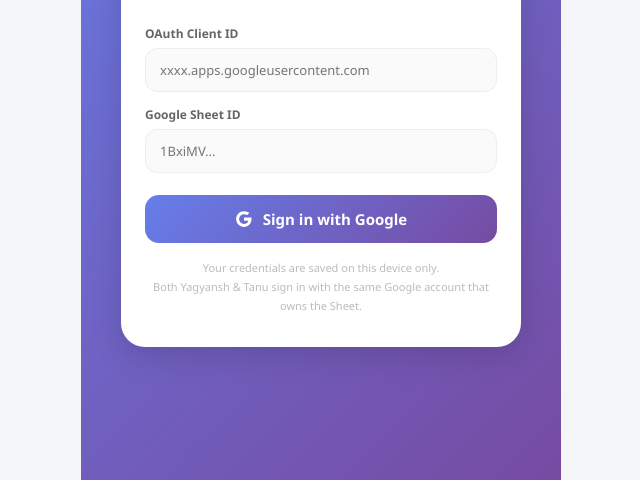
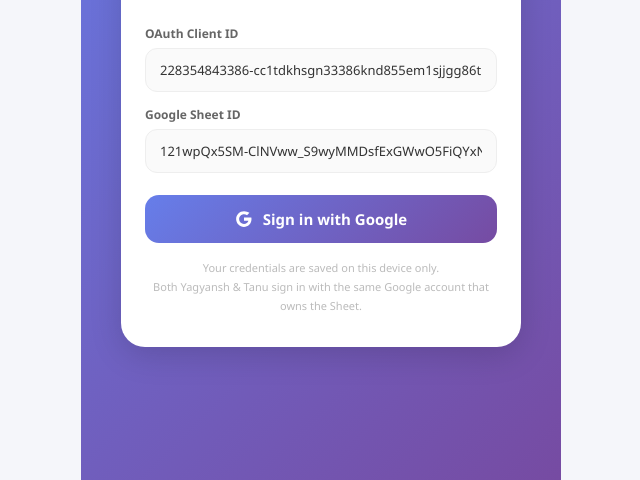
Before and after one commit to yagyansh17/expenses, a plain HTML site: page index.html in a window 1280 px wide. Shown: the part 320-800 px from the top of the page, without its empty margins (319-959 px from the left). Drawn offline with Linux system fonts and the light colour scheme.

Commit message:
Add files via upload

```diff
--- a/index.html
+++ b/index.html
@@ -93,8 +93,10 @@
 const SHEET_NAME="Expenses";
 const HEADER=["ID","Date","Description","Amount","Category","Payer","Note"];
 
-let CFG=JSON.parse(localStorage.getItem("yt_cfg2")||"{}");
-// CFG = { clientId, sheetId }
+let CFG=JSON.parse(localStorage.getItem("yt_cfg2")||JSON.stringify({
+  clientId:"228354843386-cc1tdkhsgn33386knd855em1sjjgg86t.apps.googleusercontent.com",
+  sheetId:"121wpQx5SM-ClNVww_S9wyMMDsfExGWwO5FiQYxNxJAk"
+}));
 let accessToken=null;
 let tokenExpiry=0;
 let state={
```
